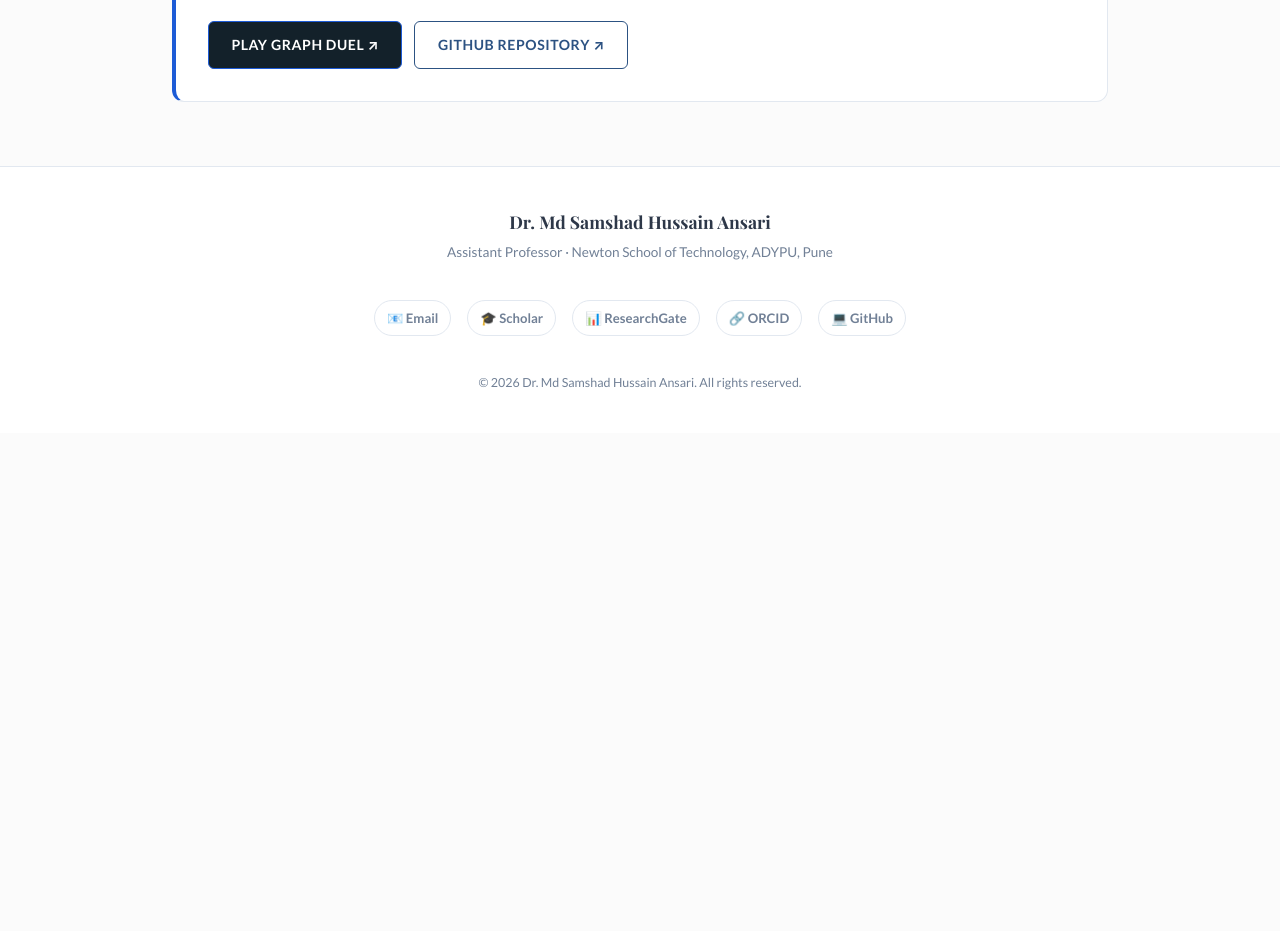
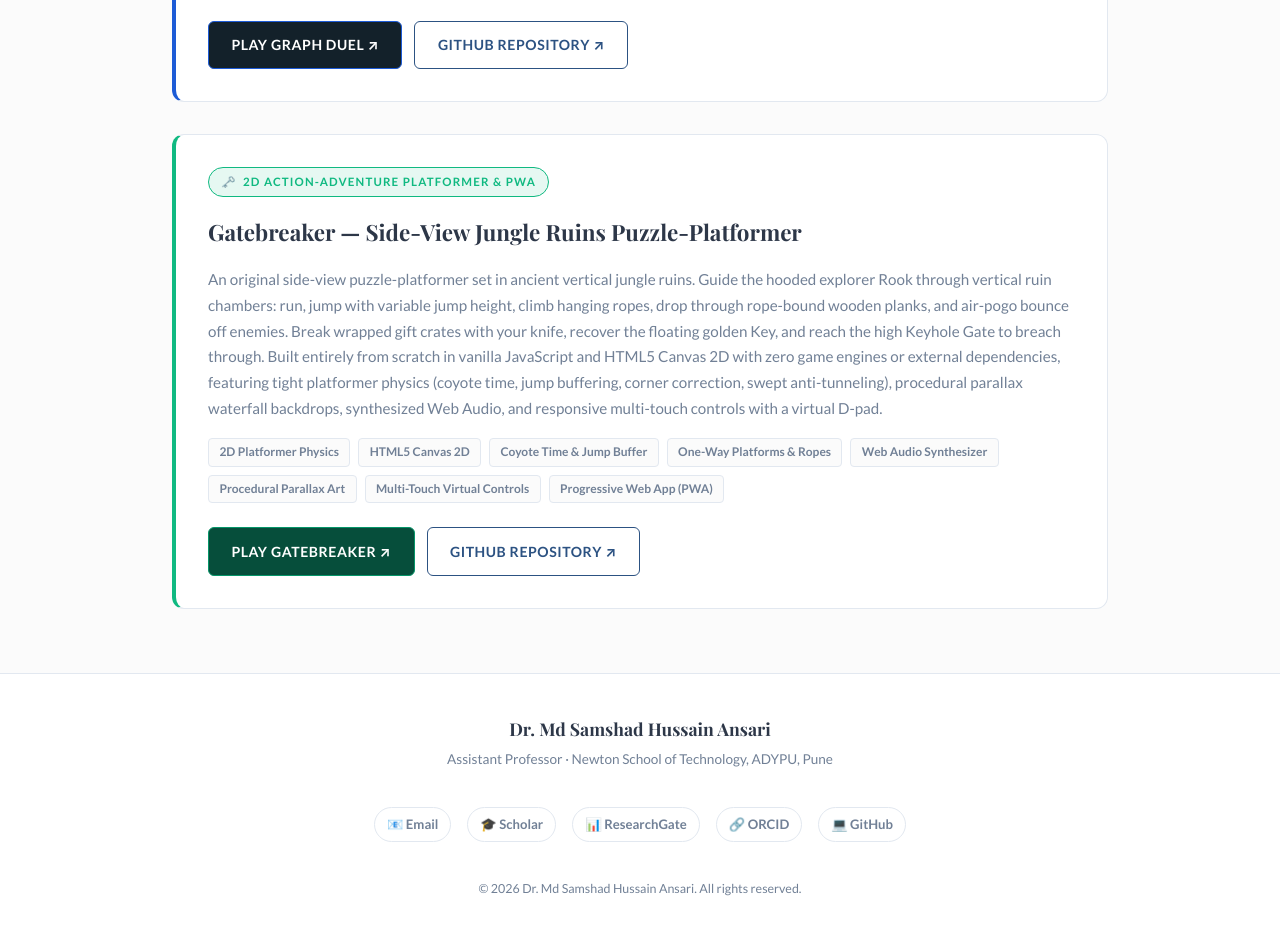
Before and after one commit to mdsamhussain1996/mdsamhussain1996.github.io, a plain HTML site: page projects.html in a window 1280 px wide. Shown: the part 3445-4376 px from the top of the page. Before the commit the page ends 3878 px from the top, so only its background shows below. Drawn offline with nearby package versions, Linux system fonts and the light colour scheme; a web font is replaced by a local one.

Commit message:
feat: Add Gatebreaker puzzle-platformer to featured links and projects showcase

```diff
--- a/projects.html
+++ b/projects.html
@@ -275,6 +275,35 @@
         </a>
       </div>
     </div>
+
+    <!-- Project 8: Gatebreaker -->
+    <div class="project-card" style="border-left: 4px solid #10B981;">
+      <div class="project-badge" style="color:#10B981;background:rgba(16,185,129,0.1);border-color:#10B981;">
+        <span>🗝️</span> 2D Action-Adventure Platformer &amp; PWA
+      </div>
+      <h2 class="project-title">Gatebreaker — Side-View Jungle Ruins Puzzle-Platformer</h2>
+      <p class="project-desc">
+        An original side-view puzzle-platformer set in ancient vertical jungle ruins. Guide the hooded explorer Rook through vertical ruin chambers: run, jump with variable jump height, climb hanging ropes, drop through rope-bound wooden planks, and air-pogo bounce off enemies. Break wrapped gift crates with your knife, recover the floating golden Key, and reach the high Keyhole Gate to breach through. Built entirely from scratch in vanilla JavaScript and HTML5 Canvas 2D with zero game engines or external dependencies, featuring tight platformer physics (coyote time, jump buffering, corner correction, swept anti-tunneling), procedural parallax waterfall backdrops, synthesized Web Audio, and responsive multi-touch controls with a virtual D-pad.
+      </p>
+      <div class="project-tags">
+        <span class="project-tag">2D Platformer Physics</span>
+        <span class="project-tag">HTML5 Canvas 2D</span>
+        <span class="project-tag">Coyote Time &amp; Jump Buffer</span>
+        <span class="project-tag">One-Way Platforms &amp; Ropes</span>
+        <span class="project-tag">Web Audio Synthesizer</span>
+        <span class="project-tag">Procedural Parallax Art</span>
+        <span class="project-tag">Multi-Touch Virtual Controls</span>
+        <span class="project-tag">Progressive Web App (PWA)</span>
+      </div>
+      <div class="project-actions">
+        <a href="https://mdsamhussain1996.github.io/gatebreaker/" target="_blank" rel="noopener" class="btn" style="background:#064E3B;border-color:#059669;color:#6EE7B7;font-weight:700;">
+          Play Gatebreaker ↗
+        </a>
+        <a href="https://github.com/mdsamhussain1996/gatebreaker" target="_blank" rel="noopener" class="btn btn-outline">
+          GitHub Repository ↗
+        </a>
+      </div>
+    </div>
   </main>
 
   <portfolio-footer></portfolio-footer>
```
Also changed, not shown: index.html (+24 -0 lines).
